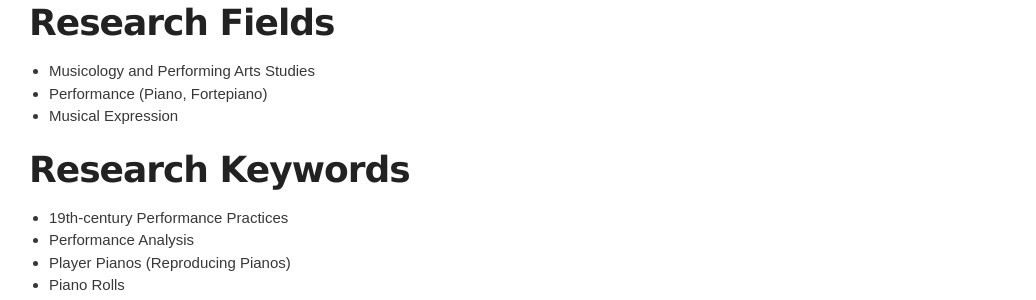
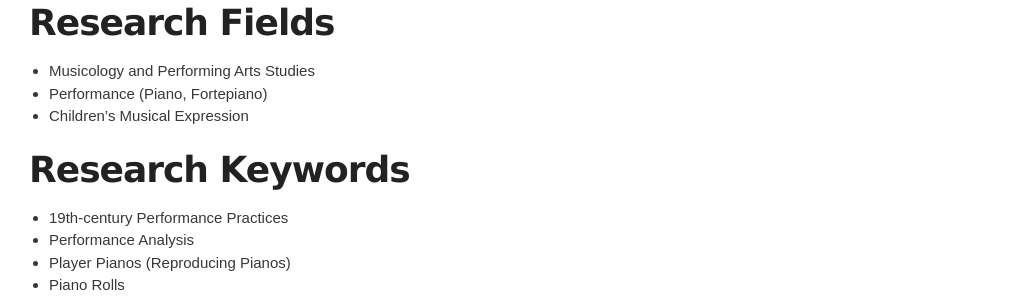
Before and after one commit to akikowashino/akikowashino.github.io, a Jekyll site: the page built from index-en.md, in a window 1280 px wide and 900 px high, scrolled down 657 px. Shown: the part 153-453 px from the top of the window, without its empty margins (121-1157 px from the left). Built offline with Jekyll 4.4.1, drawn with Linux system fonts in a browser that asks for light colours.

Commit message:
Update index-en.md

```diff
--- a/index-en.md
+++ b/index-en.md
@@ -23,7 +23,7 @@ lang: en
 # Research Fields
 * Musicology and Performing Arts Studies
 * Performance (Piano, Fortepiano)
-* Musical Expression
+* Children's Musical Expression
 
 # Research Keywords
 * 19th-century Performance Practices
```
